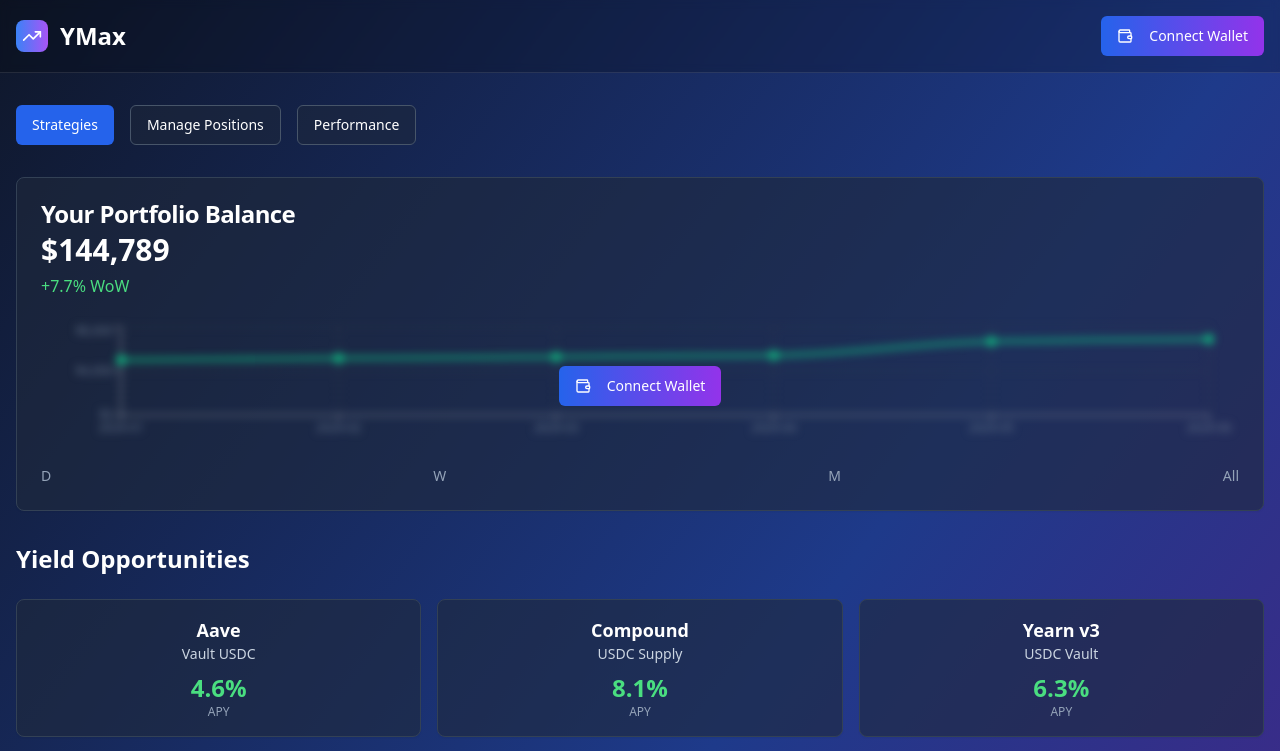
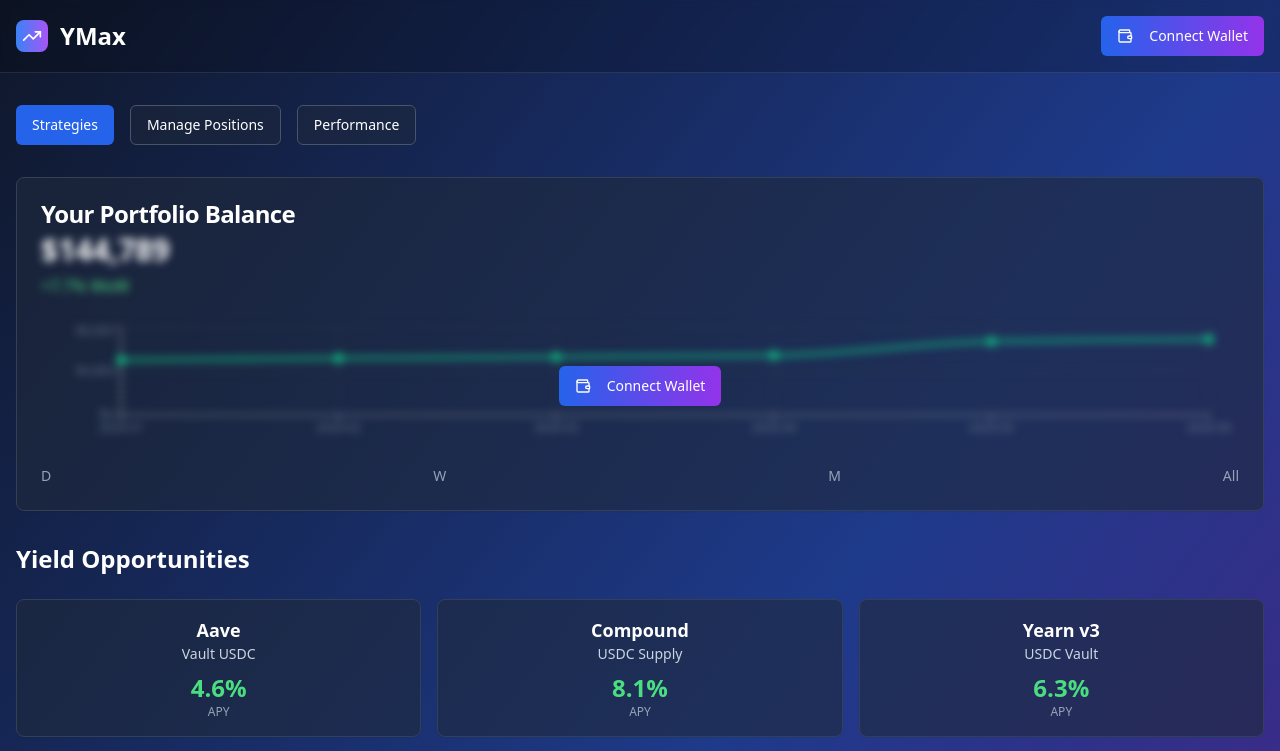
Before and after one commit to samsiegart/yield-nexus-vault, a React (Vite) app: page / in a window 1280 px wide. Shown: the top 751 px of the page. Built offline with nearby package versions, Linux system fonts and the light colour scheme.

Commit message:
Blur portfolio balance and WoW rate
Blur the total dollar amount and WoW rate in the "Your Portfolio Balance" card when the wallet is not connected.

```diff
--- a/src/components/StrategyDashboard.tsx
+++ b/src/components/StrategyDashboard.tsx
@@ -1,3 +1,4 @@
+
 
 import React, { useState } from 'react';
 import { Card, CardContent, CardDescription, CardHeader, CardTitle } from "@/components/ui/card";
@@ -126,8 +127,8 @@ const StrategyDashboard: React.FC<StrategyDashboardProps> = ({
         <Card className="bg-slate-800/60 border-slate-700 relative">
           <CardHeader>
             <CardTitle className="text-white">Your Portfolio Balance</CardTitle>
-            <div className="text-3xl font-bold text-white">$144,789</div>
-            <div className="text-green-400">+7.7% WoW</div>
+            <div className={`text-3xl font-bold text-white ${!walletConnected ? 'blur-sm' : ''}`}>$144,789</div>
+            <div className={`text-green-400 ${!walletConnected ? 'blur-sm' : ''}`}>+7.7% WoW</div>
           </CardHeader>
           <CardContent>
             <div className="relative">
```
